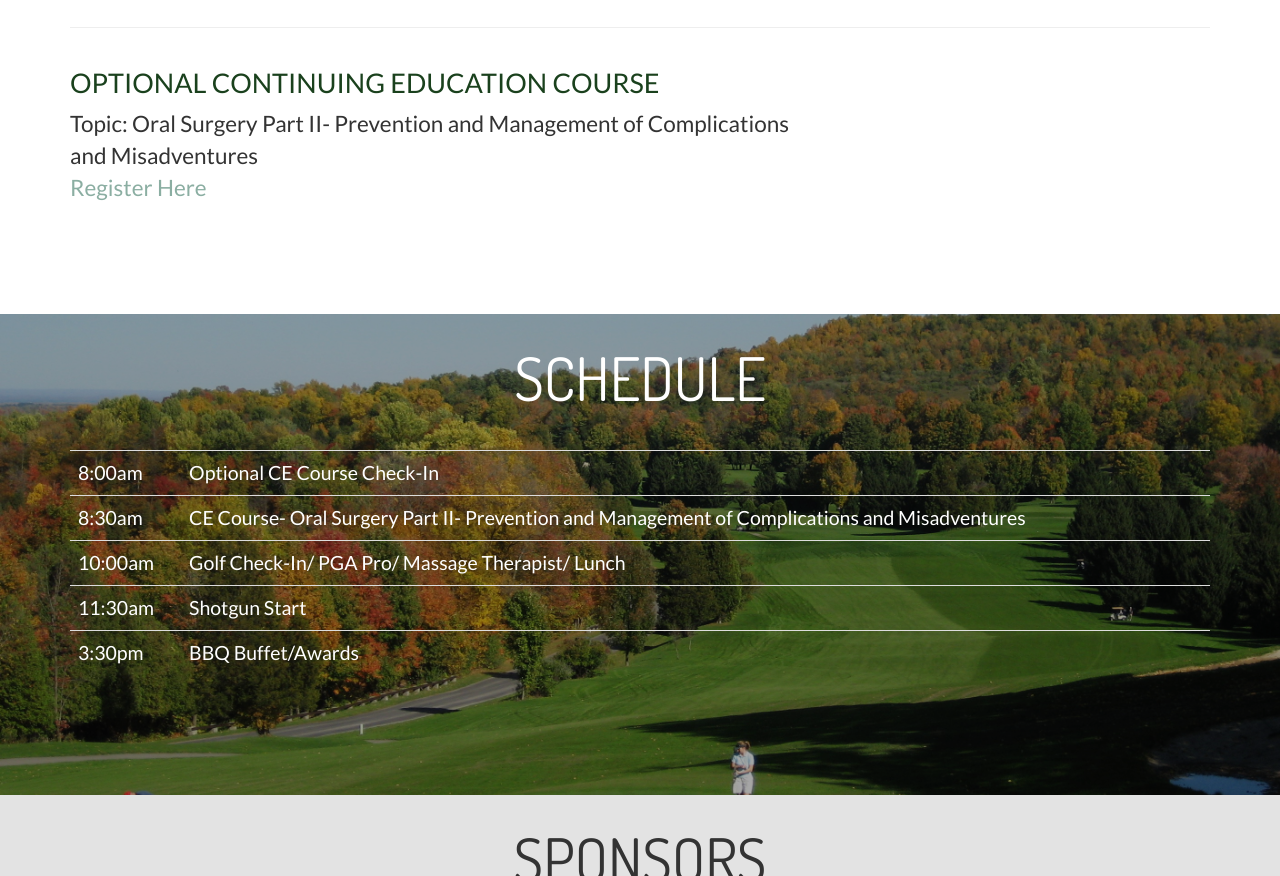
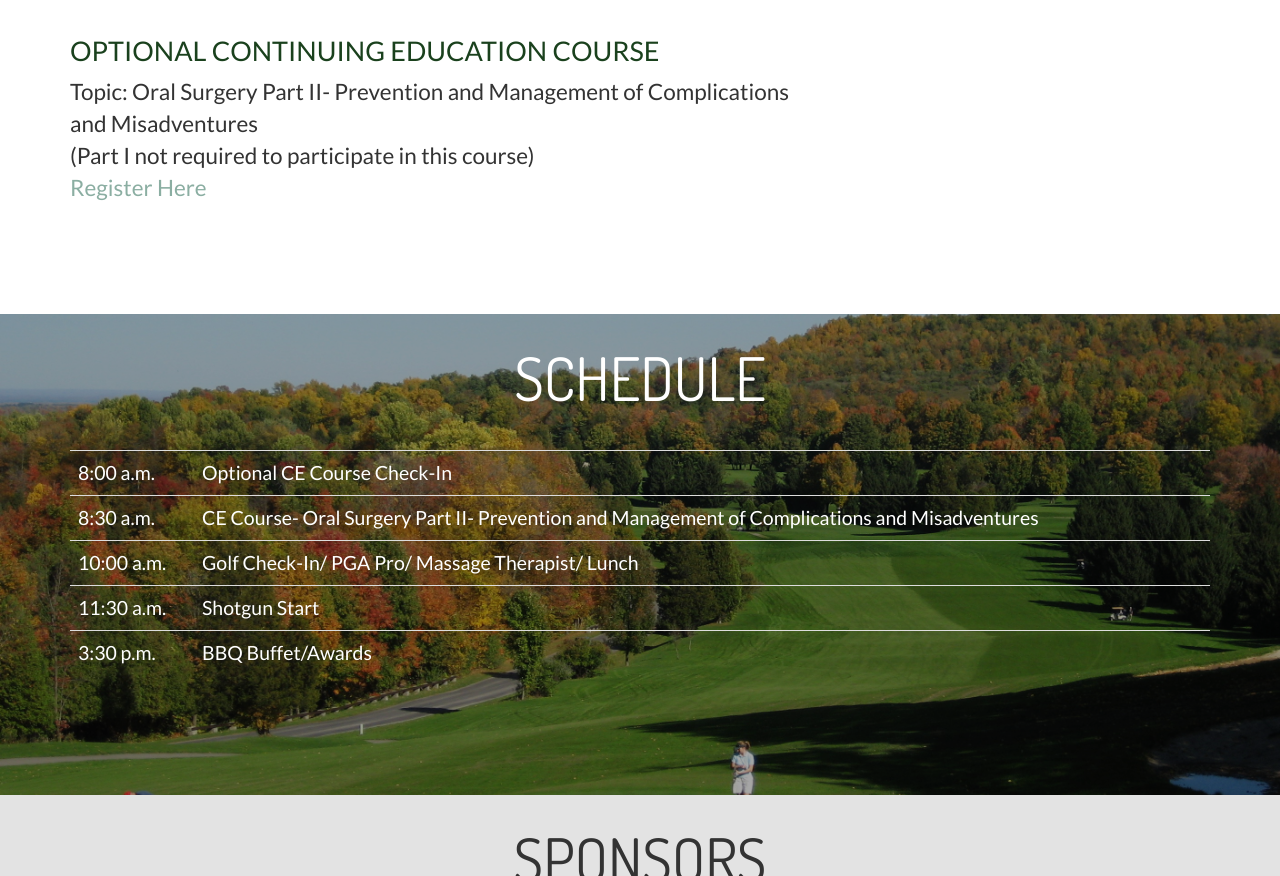
Before and after one commit to cacody/golf-classic-2016, a plain HTML site: page index.html in a window 1280 px wide. Shown: the part 1709-2585 px from the top of the page. Drawn offline with nearby package versions, Linux system fonts and the light colour scheme.

Commit message:
updates by gretchen

```diff
--- a/index.html
+++ b/index.html
@@ -122,7 +122,7 @@
                         <hr>
                         <h3>REGISTRATION</h3>
                             <p>Fill out the registration form and mail it back to:</p>
-                            <p>University of Michigan<br>School of Dentistry<br>Office of Alumni Relations<br>540 E. Liberty, Suite 204<br>Ann Arbor, MI<br>48104</p>
+                            <p>University of Michigan<br>School of Dentistry<br>Office of Alumni Relations<br>540 E. Liberty, Suite 204<br>Ann Arbor, MI 48104</p>
                         <p><strong>Registration Deadline</strong>: August 14, 2016</p>
 
                     </div>
@@ -132,7 +132,9 @@
                     <div class="col-md-8">
 
                             <h3>OPTIONAL CONTINUING EDUCATION COURSE</h3>
-                            <p>Topic: Oral Surgery Part II- Prevention and Management of Complications and Misadventures<br><a href="http://dent.umich.edu/alumni-friends/continuing-dental-education/continuing-dental-education-cde">Register Here</a></p>
+                            <p>Topic: Oral Surgery Part II- Prevention and Management of Complications and Misadventures<br>
+							(Part I not required to participate in this course)<br>
+	<a href="http://dent.umich.edu/alumni-friends/continuing-dental-education/continuing-dental-education-cde">Register Here</a></p>
 
                     </div>
                 </div>
@@ -152,23 +154,23 @@
                         <table class="table" style="font-size:1.3em;">
                             <tbody>
                                 <tr>
-                                    <td>8:00am</td>
+                                    <td>8:00 a.m.</td>
                                     <td>Optional CE Course Check-In</td>
                                 </tr>
                                 <tr>
-                                    <td>8:30am</td>
+                                    <td>8:30 a.m.</td>
                                     <td>CE Course- Oral Surgery Part II- Prevention and Management of Complications and Misadventures</td>
                                 </tr>
                                 <tr>
-                                    <td>10:00am</td>
+                                    <td>10:00 a.m.</td>
                                     <td>Golf Check-In/ PGA Pro/ Massage Therapist/ Lunch</td>
                                 </tr>
                                 <tr>
-                                    <td>11:30am</td>
+                                    <td>11:30 a.m.</td>
                                     <td>Shotgun Start</td>
                                 </tr>
                                 <tr>
-                                    <td>3:30pm</td>
+                                    <td>3:30 p.m.</td>
                                     <td>BBQ Buffet/Awards</td>
                                 </tr>
                             </tbody>
```
